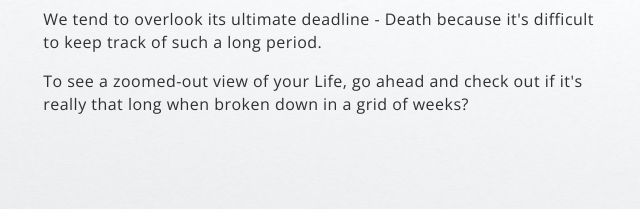
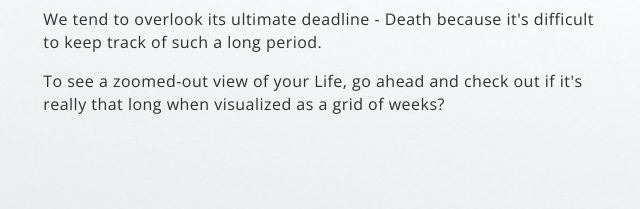
Before and after one commit to jaladh-singhal/limit-of-life, a plain HTML site: page index.html in a window 1280 px wide. Shown: the part 351-560 px from the top of the page, 164-804 px from the left. Drawn offline with nearby package versions, Linux system fonts and the light colour scheme.

Commit message:
Minor copy edit in start section

```diff
--- a/index.html
+++ b/index.html
@@ -78,7 +78,7 @@
             </p>
             <p>
               To see a zoomed-out view of your Life, go ahead and check out if
-              it's really that long when broken down in a grid of weeks?
+              it's really that long when visualized as a grid of weeks?
             </p>
           </div>
           <form class="input-form js-input-form">
```
